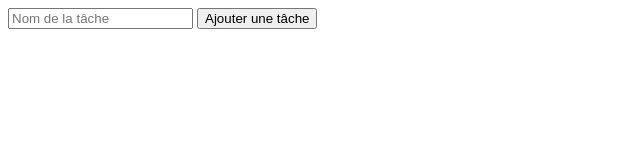
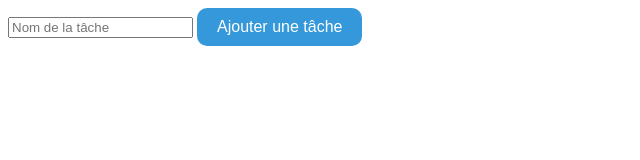
Before and after one commit to Furoshaa/JavaScript-To-do-liste, a plain HTML site: page index.html in a window 1280 px wide. Shown: the whole page, without its empty margins (0-640 px from the left). Drawn offline with Linux system fonts and the light colour scheme.

Commit message:
adding style to buttonAdd

```diff
--- a/main.css
+++ b/main.css
@@ -1,3 +1,23 @@
+#buttonAdd {
+    background-color:#3498db;
+    color: white;
+    border: none;
+    padding: 10px 20px;
+    border-radius: 10px;
+    font-size: 1em;
+    cursor: pointer;
+    transition: background-color 0.3s ease;
+    outline: none;
+}
+
+#buttonAdd:hover {
+    background-color: #2980b9;
+}
+
+#buttonAdd:active {
+    background-color: #184f74;
+}
+
 /* Styles généraux pour les tables */
 table {
 width: 100%; /* La table occupe la totalité de la largeur de son conteneur parent */
```
